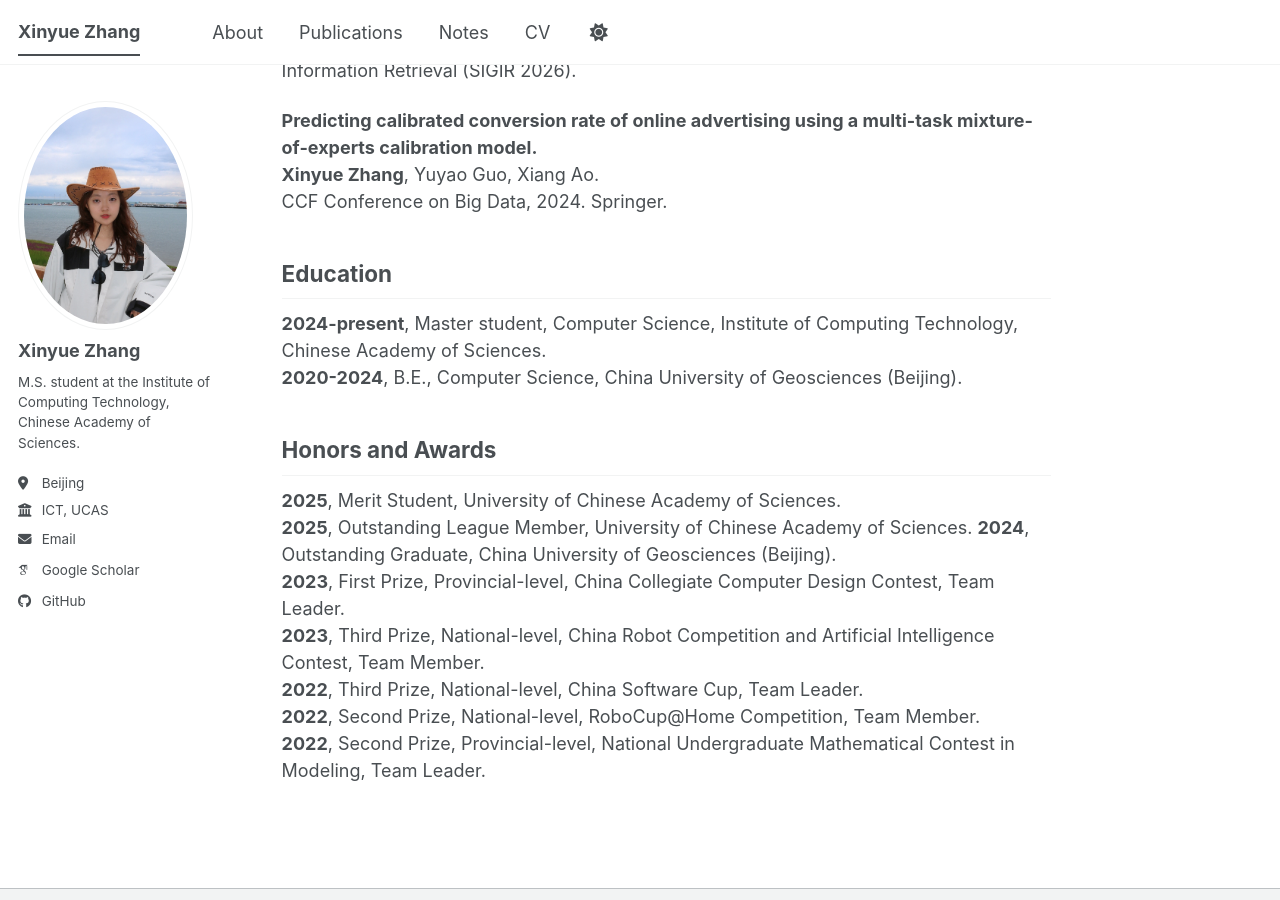
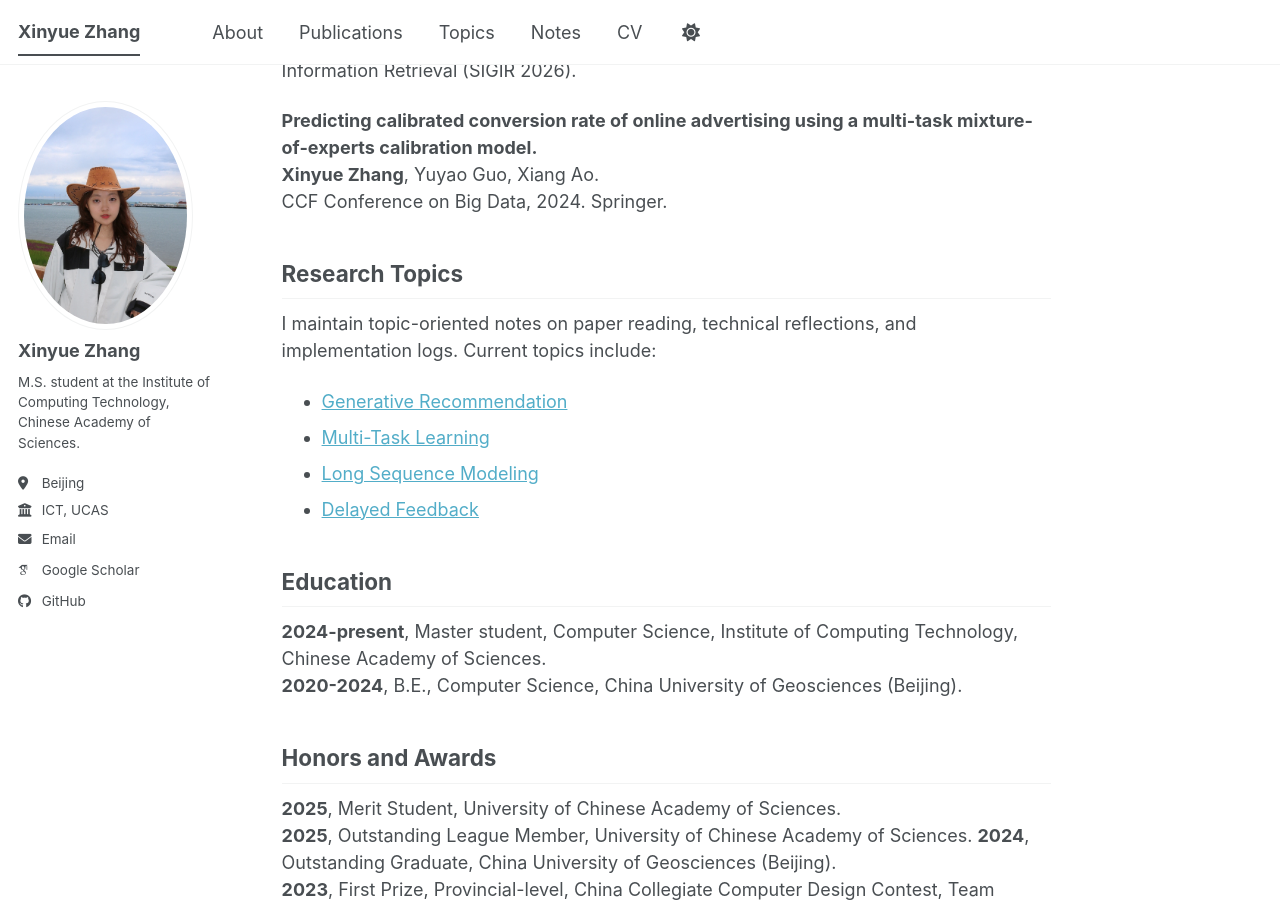
Before and after one commit to zxyyyue/zxyyyue.github.io, a Jekyll site: the page built from _pages/about.md, in a window 1280 px wide and 900 px high, scrolled down 446 px. Built offline with Jekyll 4.4.1, drawn with Linux system fonts in a browser that asks for light colours; some web fonts are replaced; a script bundle is joined from its source files by our own code; library files that are not in the unit come from our copies.

Commit message:
Add topics pages and update homepage

```diff
--- a/_data/navigation.yml
+++ b/_data/navigation.yml
@@ -5,8 +5,11 @@ main:
   - title: "Publications"
     url: /publications/
 
+  - title: "Topics"
+    url: /topics/
+
   - title: "Notes"
-    url: /year-archive/
+    url: /notes/
 
   - title: "CV"
     url: /cv/
--- a/_pages/about.md
+++ b/_pages/about.md
@@ -21,6 +21,15 @@ The 49th International ACM SIGIR Conference on Research and Development in Infor
 **Xinyue Zhang**, Yuyao Guo, Xiang Ao.
 CCF Conference on Big Data, 2024. Springer.
 
+## Research Topics
+
+I maintain topic-oriented notes on paper reading, technical reflections, and implementation logs. Current topics include:
+
+- [Generative Recommendation](/topic-generative-recommendation/)
+- [Multi-Task Learning](/topic-multi-task-learning/)
+- [Long Sequence Modeling](/topic-long-sequence-modeling/)
+- [Delayed Feedback](/topic-delayed-feedback/)
+
 ## Education
 
 **2024-present**, Master student, Computer Science, Institute of Computing Technology, Chinese Academy of Sciences.
--- /dev/null
+++ b/_sass/_custom.scss
@@ -0,0 +1,95 @@
+.topic-grid {
+  display: grid;
+  grid-template-columns: repeat(2, minmax(260px, 1fr));
+  gap: 1.2rem;
+  margin-top: 1.5rem;
+  margin-bottom: 2rem;
+}
+
+.topic-card {
+  display: block;
+  padding: 1.4rem 1.3rem;
+  border-radius: 20px;
+  text-decoration: none !important;
+  color: #3d3d3d !important;
+  box-shadow: 0 6px 18px rgba(0, 0, 0, 0.06);
+  transition: transform 0.18s ease, box-shadow 0.18s ease;
+  border: 1px solid rgba(0, 0, 0, 0.04);
+}
+
+.topic-card:hover {
+  transform: translateY(-3px);
+  box-shadow: 0 10px 22px rgba(0, 0, 0, 0.10);
+  text-decoration: none !important;
+}
+
+.topic-card-title {
+  font-size: 1.35rem;
+  font-weight: 700;
+  margin-bottom: 0.6rem;
+}
+
+.topic-card-desc {
+  font-size: 1rem;
+  line-height: 1.7;
+}
+
+.card-genrec {
+  background: #fde2e4;
+}
+
+.card-mtl {
+  background: #e2ece9;
+}
+
+.card-ls {
+  background: #dfe7fd;
+}
+
+.card-delay {
+  background: #fff1c1;
+}
+
+.topic-hero {
+  border-radius: 24px;
+  padding: 1.8rem 1.6rem;
+  margin-bottom: 1.6rem;
+  box-shadow: 0 6px 18px rgba(0, 0, 0, 0.05);
+}
+
+.topic-hero-inner {
+  max-width: 900px;
+}
+
+.topic-hero-title {
+  font-size: 2rem;
+  font-weight: 800;
+  margin-bottom: 0.5rem;
+}
+
+.topic-hero-subtitle {
+  font-size: 1.04rem;
+  line-height: 1.8;
+}
+
+.hero-genrec {
+  background: #fde2e4;
+}
+
+.hero-mtl {
+  background: #e2ece9;
+}
+
+.hero-ls {
+  background: #dfe7fd;
+}
+
+.hero-delay {
+  background: #fff1c1;
+}
+
+@media (max-width: 900px) {
+  .topic-grid {
+    grid-template-columns: 1fr;
+  }
+}
```
Also changed, not shown: _pages/notes.md (added, +28 -0 lines), _pages/topic-delayed-feedback.md (added, +36 -0 lines), _pages/topic-generative-recommendation.md (added, +36 -0 lines), _pages/topic-long-sequence-modeling.md (added, +36 -0 lines), _pages/topic-multi-task-learning.md (added, +36 -0 lines), _pages/topics.md (added, +58 -0 lines).
